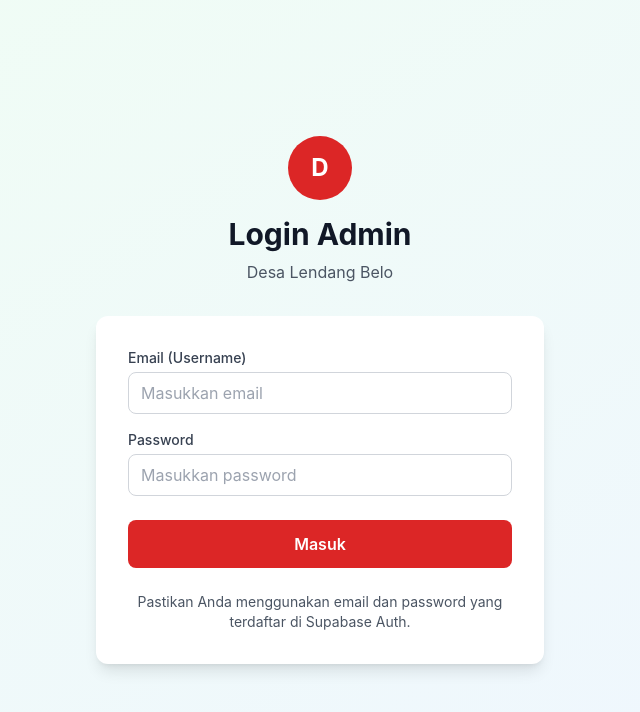
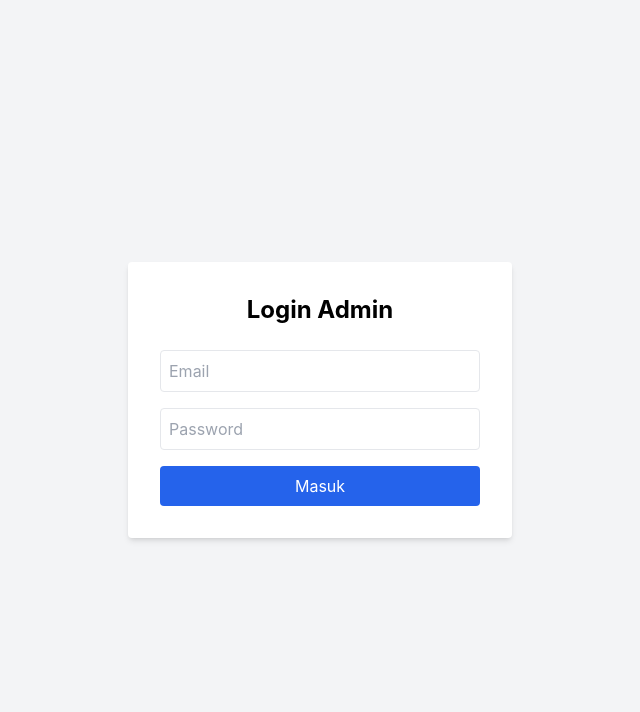
Before and after one commit to remahan-png/website-profil-desa, a Next.js app: page /login in a window 1280 px wide. Shown: the top 712 px of the page, without its empty margins (320-960 px from the left). Built offline with nearby package versions, Linux system fonts and the light colour scheme.

Commit message:
fix: remove all broken supabase client helpers

```diff
--- a/app/admin/page.js
+++ b/app/admin/page.js
@@ -1,5 +1,5 @@
 "use client"
-import { useState, useEffect } from 'react'
+import { useEffect, useState } from 'react'
 import { supabase } from '../../lib/supabase'
 import AdminControlPanel from '../../components/AdminControlPanel'
 
@@ -8,31 +8,16 @@ export default function AdminPage() {
   const [loading, setLoading] = useState(true)
 
   useEffect(() => {
-    async function loadData() {
-      try {
-        const { data: profil, error } = await supabase.from('profil_desa').select('*').single()
-        if (error) throw error
-        setData(profil)
-      } catch (err) {
-        console.error("Gagal memuat data admin:", err.message)
-      } finally {
-        setLoading(false)
-      }
+    async function checkData() {
+      const { data: profil } = await supabase.from('profil_desa').select('*').single()
+      setData(profil)
+      setLoading(false)
     }
-    loadData()
+    checkData()
   }, [])
 
-  if (loading) return <div className="p-20 text-center text-blue-600 font-bold">Membuka Dashboard Admin...</div>
+  if (loading) return <div className="p-20 text-center">Memvalidasi Dashboard...</div>
+  if (!data) return <div className="p-20 text-center text-red-600">Data Database Kosong. Jalankan SQL Supabase!</div>
 
-  // Jika data profil ditemukan, tampilkan Panel Admin yang asli (tempat Anda bisa update data)
-  if (data) {
-    return <AdminControlPanel initialData={data} />
-  }
-
-  return (
-    <div className="p-20 text-center">
-      <h1 className="text-red-600 font-bold">Tabel Database Kosong</h1>
-      <p>Jalankan SQL di Supabase agar Panel Admin ini bisa menampilkan form update.</p>
-    </div>
-  )
+  return <AdminControlPanel initialData={data} />
 }
--- a/app/login/page.js
+++ b/app/login/page.js
@@ -1,112 +1,26 @@
-"use client";
+"use client"
+import { useState } from 'react'
+import { supabase } from '../../lib/supabase' // Gunakan jalur manual
 
-import { useState } from "react";
-import { useRouter } from "next/navigation";
-import { supabaseClient } from "../../lib/supabaseClient";
+export default function LoginPage() {
+  const [email, setEmail] = useState('')
+  const [password, setPassword] = useState('')
 
-export default function Login() {
-  const [username, setUsername] = useState("");
-  const [password, setPassword] = useState("");
-  const [error, setError] = useState("");
-  const [loading, setLoading] = useState(false);
-  const router = useRouter();
-
-  const handleSubmit = async (e) => {
-    e.preventDefault();
-    setLoading(true);
-    setError("");
-
-    // Otentikasi menggunakan Supabase
-    const { error } = await supabaseClient.auth.signInWithPassword({
-      email: username, // Menggunakan kolom username sebagai email (asumsi ini adalah email admin)
-      password: password,
-    });
-
-    if (error) {
-      console.error("Login error:", error);
-      setError("Login gagal: Periksa email/password Anda.");
-    } else {
-      // Jika berhasil, redirect ke halaman admin
-      router.push("/admin");
-    }
-
-    setLoading(false);
-  };
+  const handleLogin = async (e) => {
+    e.preventDefault()
+    const { error } = await supabase.auth.signInWithPassword({ email, password })
+    if (error) alert(error.message)
+    else window.location.href = '/admin'
+  }
 
   return (
-    <div className="min-h-screen bg-gradient-to-br from-green-50 to-blue-50 flex items-center justify-center py-12 px-4 sm:px-6 lg:px-8">
-      <div className="max-w-md w-full space-y-8">
-        <div className="text-center">
-          <div className="mx-auto h-16 w-16 bg-red-600 rounded-full flex items-center justify-center mb-4">
-            <span className="text-white font-bold text-2xl">D</span>
-          </div>
-          <h2 className="text-3xl font-bold text-gray-900 mb-2">Login Admin</h2>
-          <p className="text-gray-600">Desa Lendang Belo</p>
-        </div>
-
-        <form
-          className="mt-8 space-y-6 bg-white p-8 rounded-xl shadow-lg"
-          onSubmit={handleSubmit}
-        >
-          {error && (
-            <div className="bg-red-50 border border-red-200 text-red-700 px-4 py-3 rounded-lg">
-              {error}
-            </div>
-          )}
-
-          <div className="space-y-4">
-            <div>
-              <label
-                htmlFor="username"
-                className="block text-sm font-medium text-gray-700 mb-1"
-              >
-                Email (Username)
-              </label>
-              <input
-                id="username"
-                name="username"
-                type="email" // Diubah menjadi email
-                required
-                className="w-full px-3 py-2 border border-gray-300 rounded-lg focus:outline-none focus:ring-2 focus:ring-red-500 focus:border-transparent"
-                placeholder="Masukkan email"
-                value={username}
-                onChange={(e) => setUsername(e.target.value)}
-              />
-            </div>
-
-            <div>
-              <label
-                htmlFor="password"
-                className="block text-sm font-medium text-gray-700 mb-1"
-              >
-                Password
-              </label>
-              <input
-                id="password"
-                name="password"
-                type="password"
-                required
-                className="w-full px-3 py-2 border border-gray-300 rounded-lg focus:outline-none focus:ring-2 focus:ring-red-500 focus:border-transparent"
-                placeholder="Masukkan password"
-                value={password}
-                onChange={(e) => setPassword(e.target.value)}
-              />
-            </div>
-          </div>
-
-          <button
-            type="submit"
-            disabled={loading}
-            className="w-full bg-red-600 text-white py-3 px-4 rounded-lg font-semibold hover:bg-red-700 focus:outline-none focus:ring-2 focus:ring-red-500 focus:ring-offset-2 disabled:opacity-50 disabled:cursor-not-allowed transition-colors"
-          >
-            {loading ? "Sedang Masuk..." : "Masuk"}
-          </button>
-
-          <div className="text-center text-sm text-gray-600">
-            <p>Pastikan Anda menggunakan email dan password yang terdaftar di Supabase Auth.</p>
-          </div>
-        </form>
-      </div>
+    <div className="flex min-h-screen items-center justify-center bg-gray-100">
+      <form onSubmit={handleLogin} className="bg-white p-8 rounded shadow-md w-96">
+        <h1 className="text-2xl font-bold mb-6 text-center">Login Admin</h1>
+        <input type="email" placeholder="Email" className="w-full mb-4 p-2 border rounded" onChange={(e) => setEmail(e.target.value)} />
+        <input type="password" placeholder="Password" className="w-full mb-4 p-2 border rounded" onChange={(e) => setPassword(e.target.value)} />
+        <button type="submit" className="w-full bg-blue-600 text-white p-2 rounded">Masuk</button>
+      </form>
     </div>
-  );
+  )
 }
```
